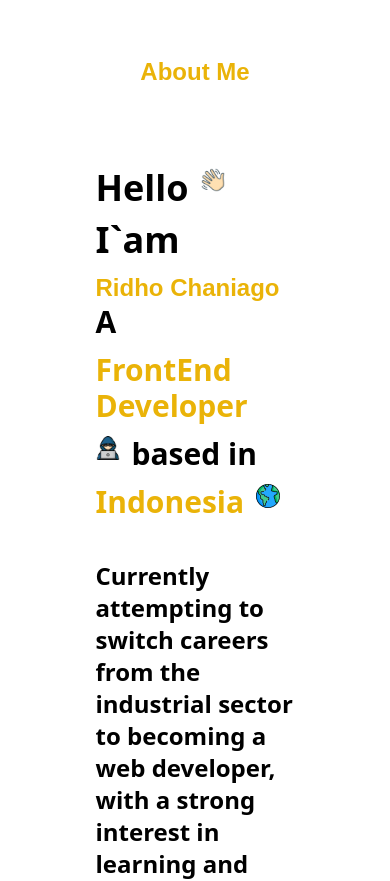
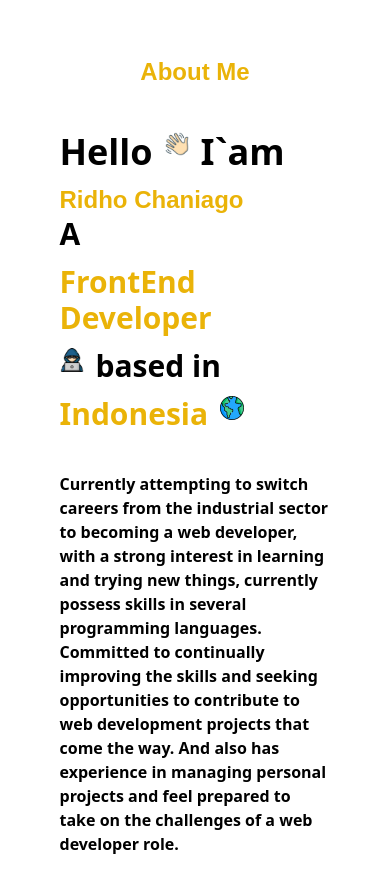
Before and after one commit to ridho-chaniago/Portfolio, a React (Vite) app: page / in a window 390 px wide. Shown: the part 1180-2061 px from the top of the page. Built offline with nearby package versions, Linux system fonts and the light colour scheme.

Commit message:
auto deploy

```diff
--- a/src/component/organisms/About.jsx
+++ b/src/component/organisms/About.jsx
@@ -6,7 +6,7 @@ const About = () => {
     const { P3, P2, P2col } = P()
     return (
         <Container id={"about"} title={"About Me"}>
-            <div className="flex flex-col md:flex-row p-10 w-[90%]  justify-center items-center mx-auto">
+            <div className="flex flex-col md:flex-row md:p-10 p-1 w-[90%]  justify-center items-center mx-auto">
                 {/* <div className="w-[40%] md:w-[20%]" data-aos="fade-right">
                     <img src="image\Untitled-1.jpg" className="rounded-full" alt="" />
 
@@ -18,7 +18,7 @@ const About = () => {
                     <div className="flex flex-wrap gap-3 mb-10" data-aos="fade-down">
                         <P2>A</P2> <P2col>FrontEnd Developer</P2col> <img className="w-[24px] h-[24px]" src="icon\hacker.png" alt="" /> <P2>based in</P2> <P2col>Indonesia</P2col> <img src="icon/earth.png" alt="" className="w-[24px] h-[24px]" />
                     </div>
-                    <p className="font-semibold text-2xl" data-aos-delay="500" data-aos="fade-up">Currently attempting to switch careers from the industrial sector to becoming a web developer, with a strong interest in learning and trying new things, currently possess skills in several programming languages. Committed to continually improving the skills and seeking opportunities to contribute to web development projects that come the way. And also has experience in managing personal projects and feel prepared to take on the challenges of a web developer role.</p>
+                    <p className="font-semibold md:text-2xl" data-aos-delay="500" data-aos="fade-up">Currently attempting to switch careers from the industrial sector to becoming a web developer, with a strong interest in learning and trying new things, currently possess skills in several programming languages. Committed to continually improving the skills and seeking opportunities to contribute to web development projects that come the way. And also has experience in managing personal projects and feel prepared to take on the challenges of a web developer role.</p>
                 </div>
             </div>
         </Container>
```
